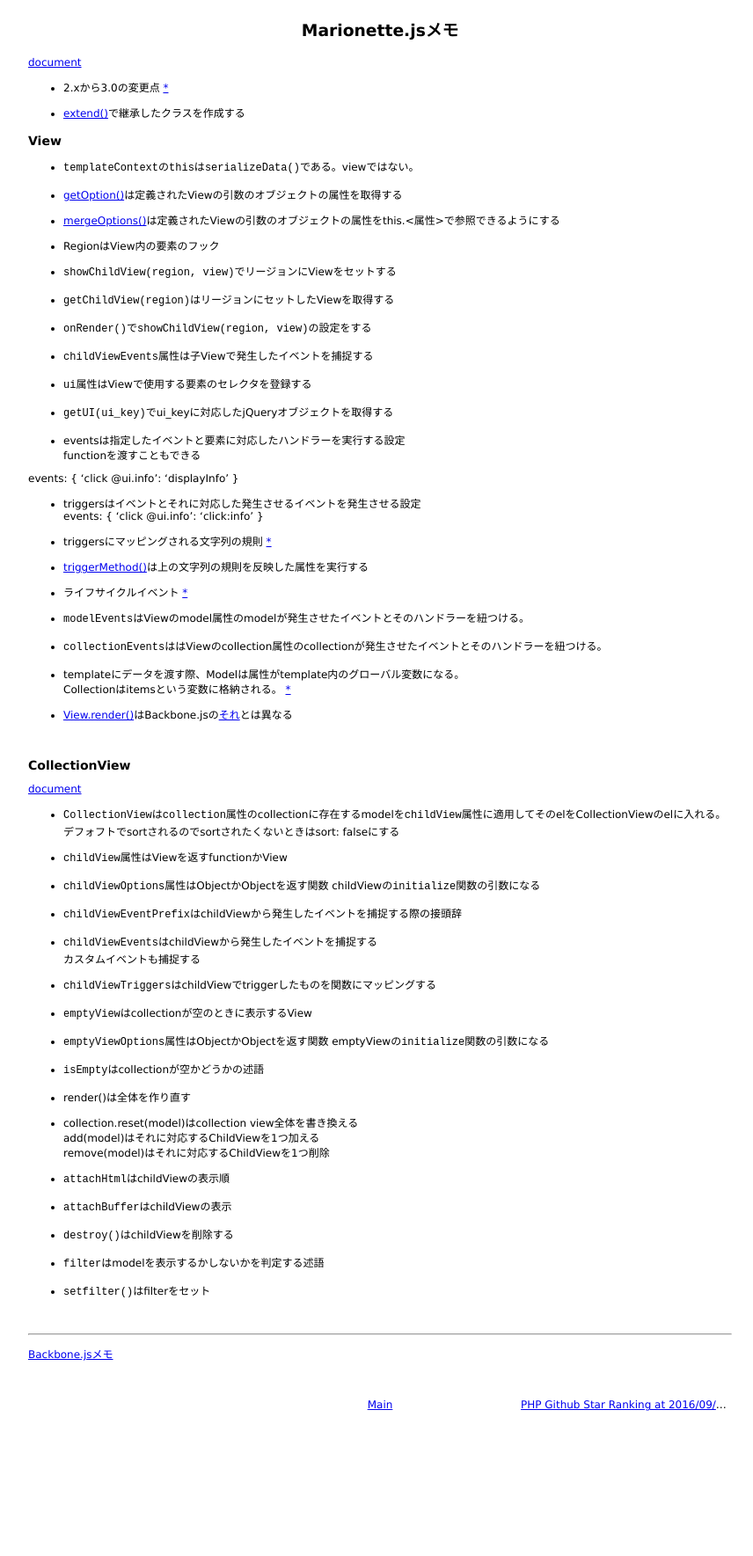
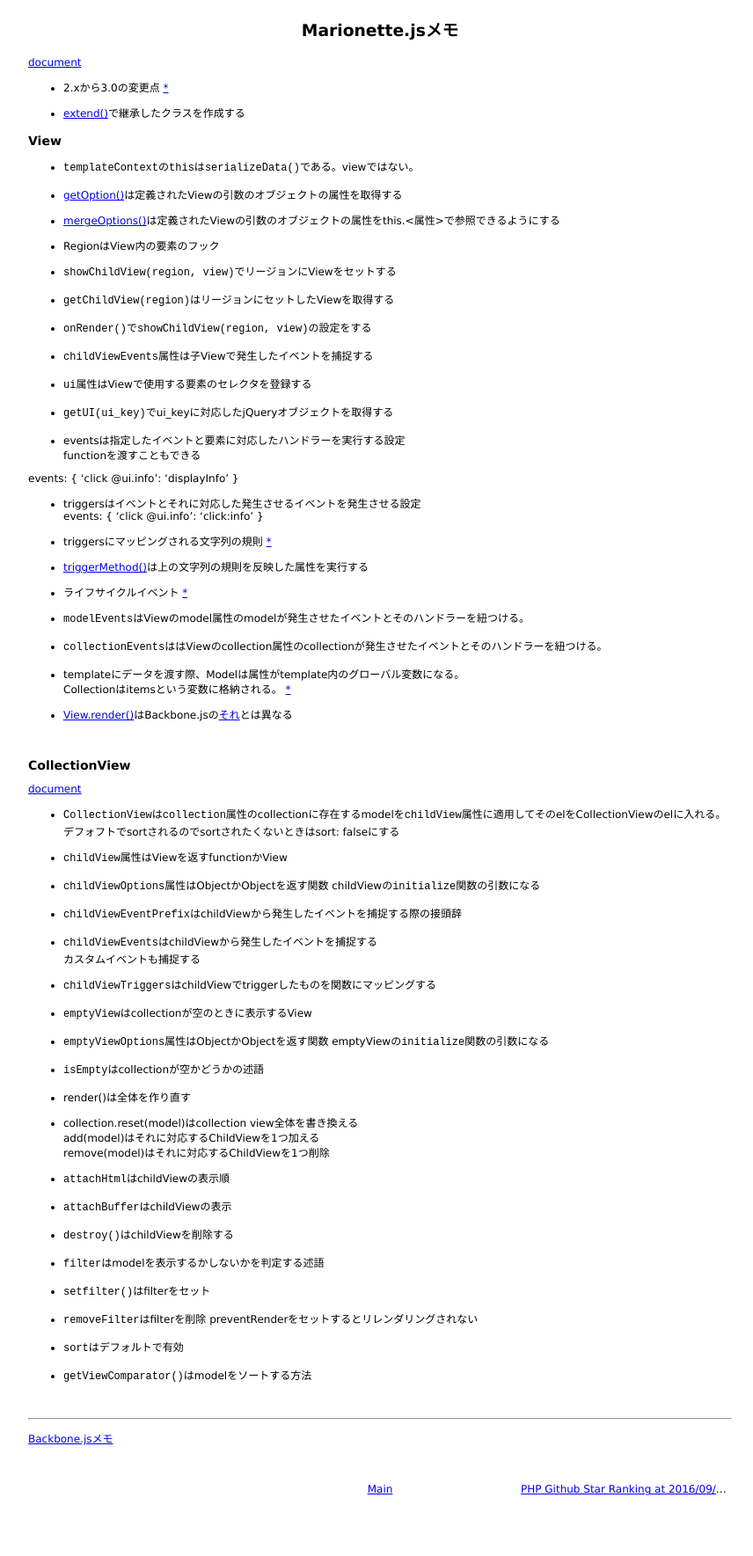
Before and after one commit to 38elements/38elements.github.com, a Jekyll site: the page built from _posts/2016-09-11-backbone_marionette.md, in a window 1280 px wide. Shown: the whole page at 88% size, without its empty margins (208-1064 px from the left). Built offline with Jekyll 4.4.1, drawn with Linux system fonts in a browser that asks for light colours; before the commit the page ends 1673 px from its top, so only the background shows below that.

Commit message:
Update 2016-09-11-backbone_marionette.md

```diff
--- a/_posts/2016-09-11-backbone_marionette.md
+++ b/_posts/2016-09-11-backbone_marionette.md
@@ -102,8 +102,11 @@ remove(model)はそれに対応するChildViewを1つ削除
 
 * `setfilter()`はfilterをセット
 
+* `removeFilter`はfilterを削除 preventRenderをセットするとリレンダリングされない
 
+* `sort`はデフォルトで有効
 
+* `getViewComparator()`はmodelをソートする方法
 
 
 
```
